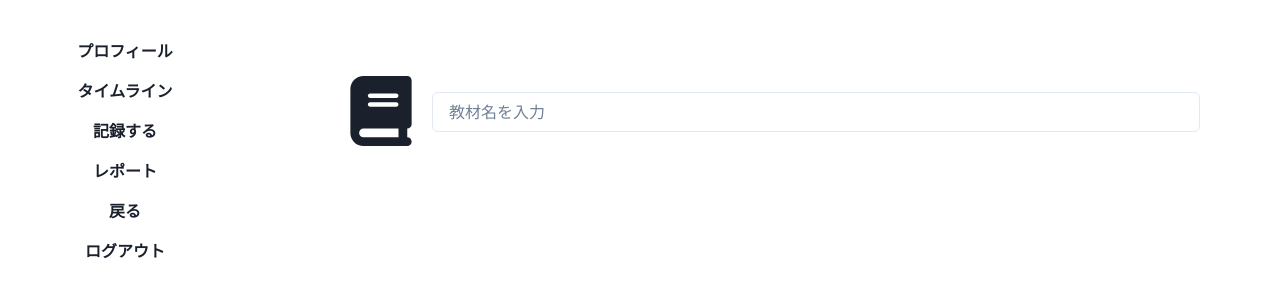
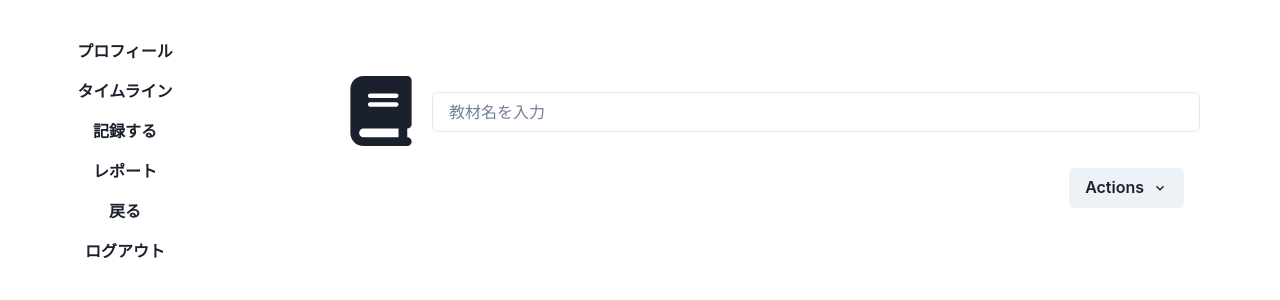
Before and after one commit to wasakosako/study_app, a React (Vite) app in the folder frontend/: page /test in a window 1280 px wide. Shown: the top 300 px of the page. Built offline with nearby package versions, Linux system fonts and the light colour scheme.

Commit message:
教材追加ページ作成。これはモーダルでもいいかもしれない

```diff
--- a/frontend/src/components/pages/temppage.tsx
+++ b/frontend/src/components/pages/temppage.tsx
@@ -1,9 +1,22 @@
-import { Box, Flex, Input, Text, Wrap } from "@chakra-ui/react";
+import { ChevronDownIcon } from "@chakra-ui/icons";
+import {
+  Box,
+  Button,
+  Flex,
+  Input,
+  Menu,
+  MenuButton,
+  MenuItem,
+  MenuList,
+  Text,
+  Wrap,
+} from "@chakra-ui/react";
 import { FaBook } from "react-icons/fa6";
 
 export const Temp = () => {
   return (
-    <Flex mx={{ base: 4, md: 20 }}>
+    <>
+      <Flex mx={{ base: 4, md: 20 }} mb={5}>
         <Box>
           <FaBook size={70} />
         </Box>
@@ -11,5 +24,20 @@ export const Temp = () => {
           <Input placeholder="教材名を入力" my={4} ml={4} />
         </Box>
       </Flex>
+      <Box textAlign="right" mr={{ base: 0, md: 20 }}>
+        <Menu>
+          <MenuButton as={Button} rightIcon={<ChevronDownIcon />}>
+            Actions
+          </MenuButton>
+          <MenuList>
+            <MenuItem>Download</MenuItem>
+            <MenuItem>Create a Copy</MenuItem>
+            <MenuItem>Mark as Draft</MenuItem>
+            <MenuItem>Delete</MenuItem>
+            <MenuItem>Attend a Workshop</MenuItem>
+          </MenuList>
+        </Menu>
+      </Box>
+    </>
   );
 };
```
Lines whose indentation alone changed are shown as unchanged.
